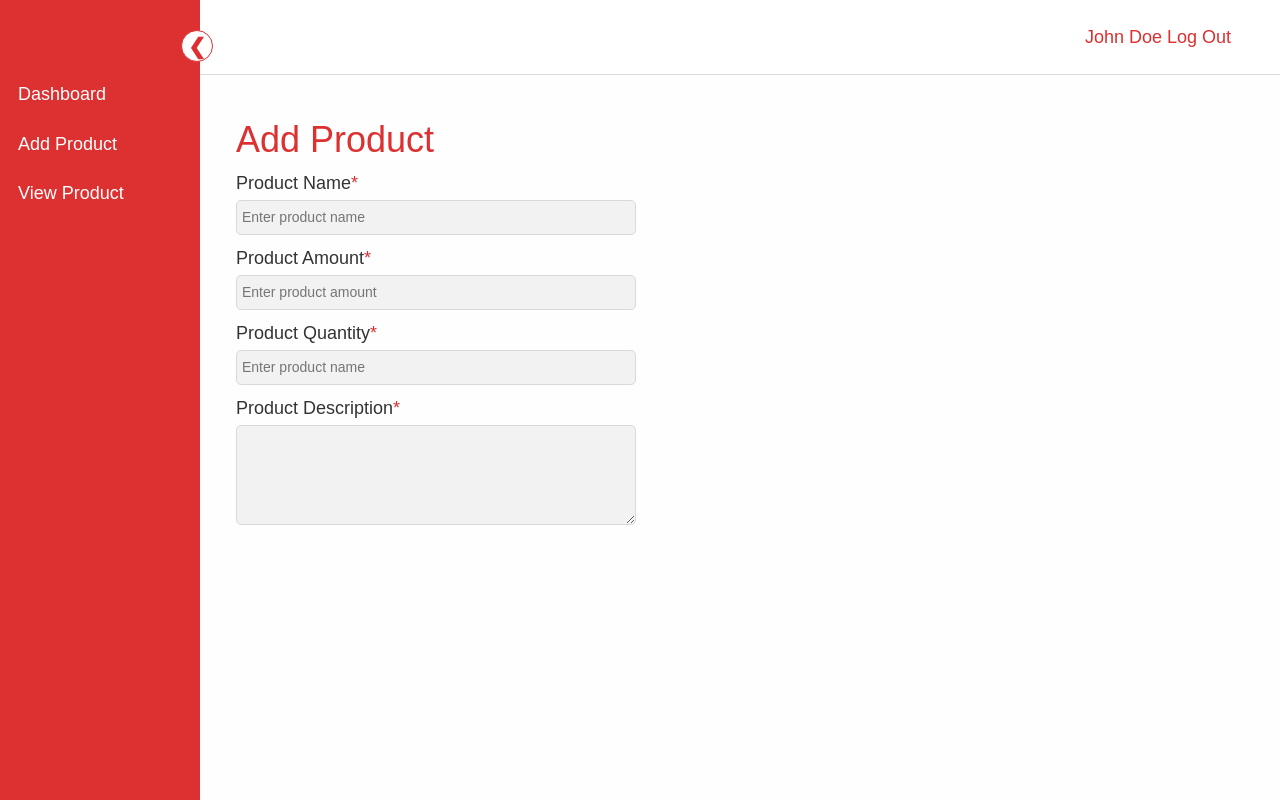
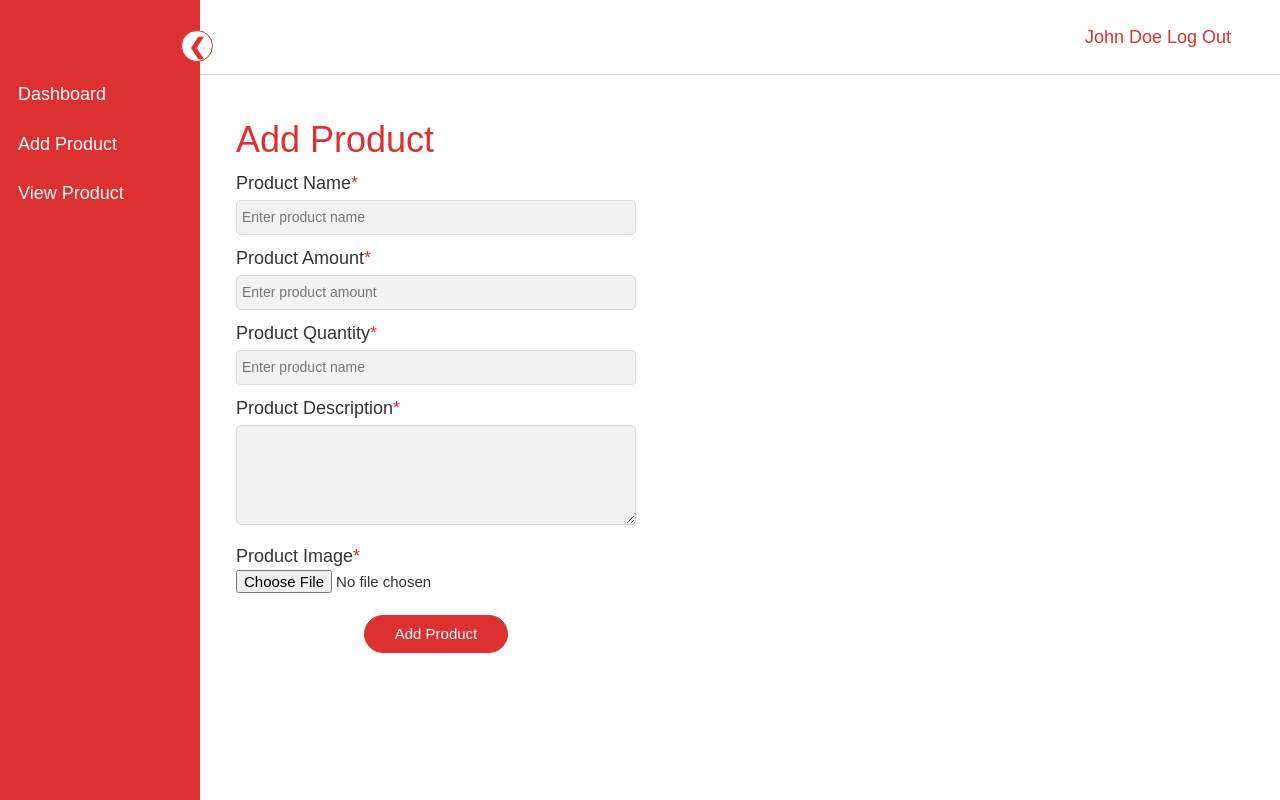
Before and after one commit to CodeLuminary/pern-stack-based-ecommerce, a React (Create React App) app in the folder frontend/: page /admin/products/add in a window 1280 px wide. Built offline with nearby package versions, Linux system fonts and the light colour scheme.

Commit message:
add products updated

```diff
--- a/frontend/src/components/admin/addProducts.js
+++ b/frontend/src/components/admin/addProducts.js
@@ -12,6 +12,11 @@ const AddProduct = () =>{
             <span>Product Description<span className={addPcss.required}>*</span></span><br />
             <textarea className={addPcss.input}>
             </textarea><br />
+            <span>Product Image<span className={addPcss.required}>*</span></span><br />
+            <input type="file" className={addPcss.insert} />
+            <p className={addPcss.btnP}>
+                <button className={addPcss.btn}>Add Product</button>
+            </p>
         </div>
     )
 }
--- a/frontend/src/css/addProduct.module.css
+++ b/frontend/src/css/addProduct.module.css
@@ -16,3 +16,16 @@ input{height: 35px;}
 textarea{
     height: 100px;
 }
+.insert{font-size: 15px;}
+.btnP{
+    width: 400px;text-align: center;
+    margin: 10px 0px 50px;
+}
+.btn{
+    color: var(--dark-mode-text-color);
+    background-color: var(--main-color);
+    border: 1px solid var(--main-color);
+    padding: 7px 30px;
+    border-radius: 20px;
+    font-size: 15px;
+}
```
